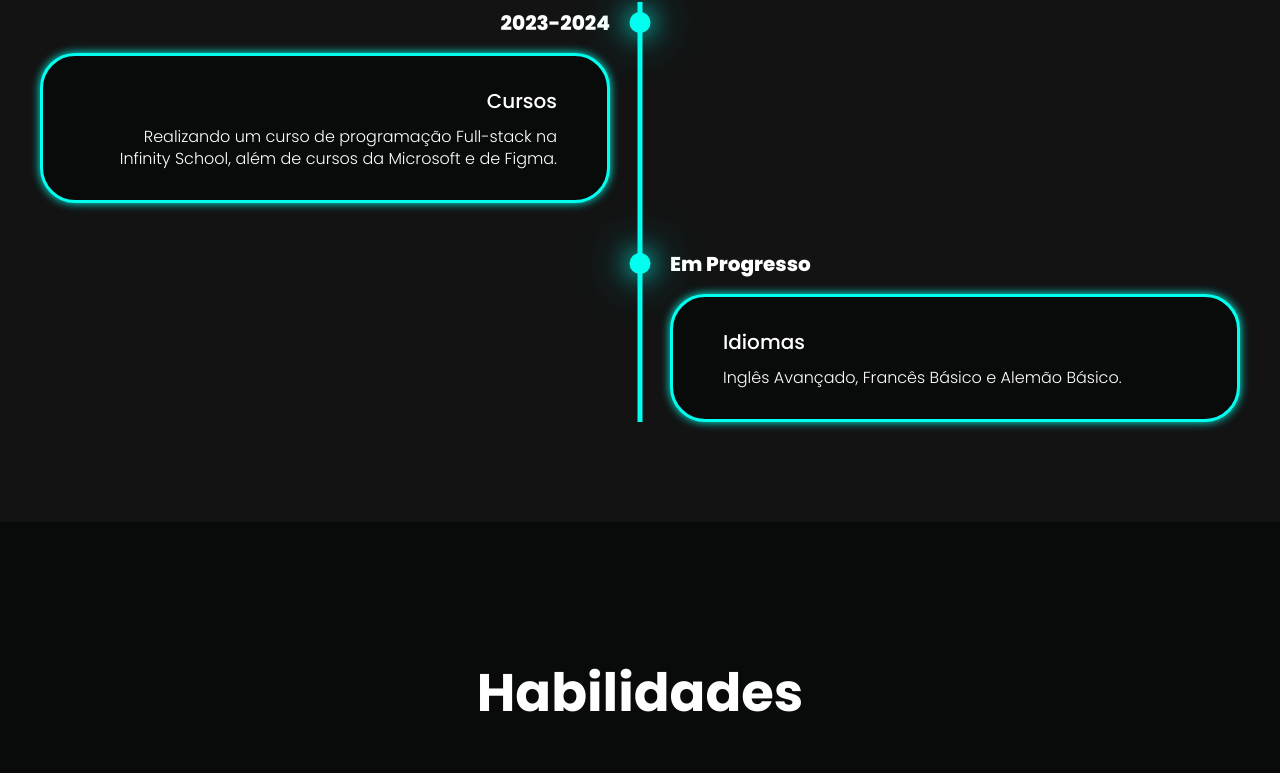
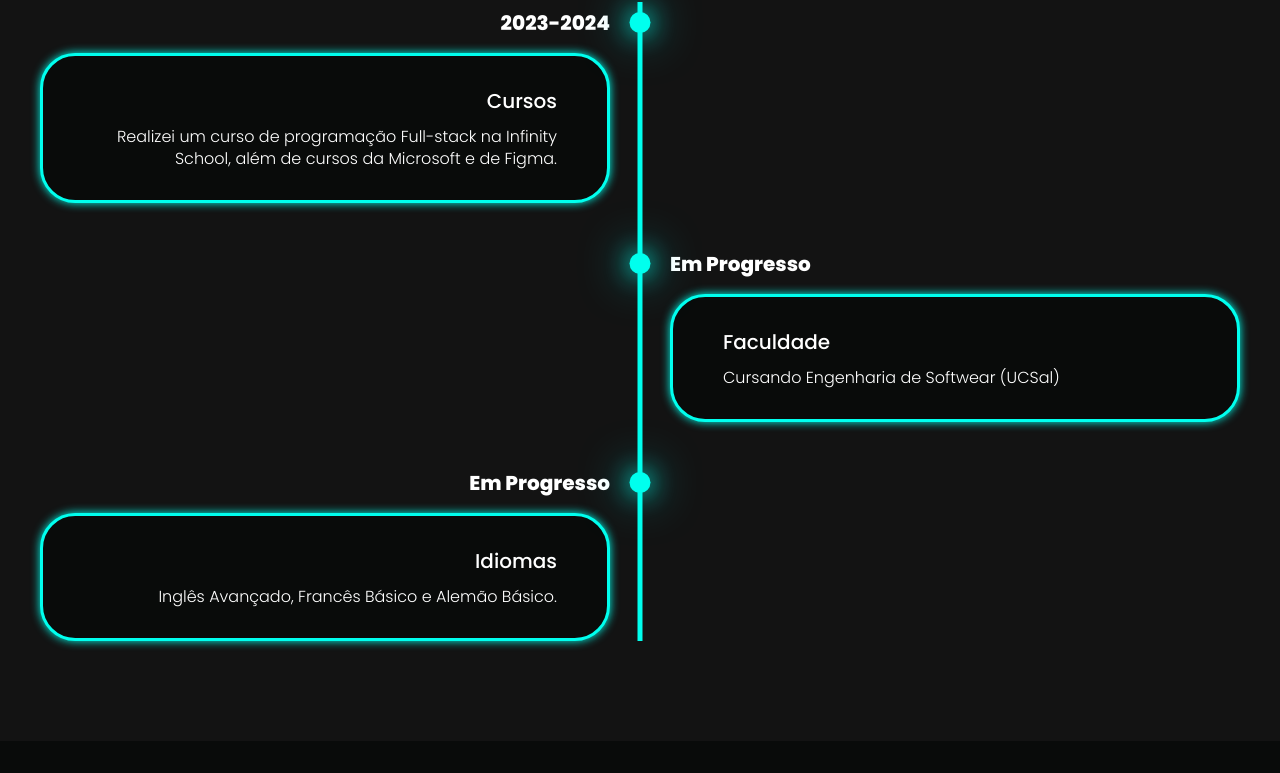
Before and after one commit to Uchoacode/Portifoliourianuchoa, a plain HTML site: page index.html in a window 1280 px wide. Shown: the part 1079-1852 px from the top of the page. Drawn offline with nearby package versions, Linux system fonts and the light colour scheme.

Commit message:
index.html

```diff
--- a/index.html
+++ b/index.html
@@ -57,7 +57,17 @@
           <div class="timeline-date">2023-2024</div>
             <div class="timeline-content">
               <h3>Cursos</h3>
-              <p>Realizando um curso de programação Full-stack na Infinity School, além de cursos da Microsoft e de Figma.</p>
+              <p>Realizei um curso de programação Full-stack na Infinity School, além de cursos da Microsoft e de Figma.</p>
+            </div>
+
+      </div>
+
+      <div class="timeline-item">
+        <div class="timeline-dot"></div>
+          <div class="timeline-date">Em Progresso</div>
+            <div class="timeline-content">
+              <h3>Faculdade</h3>
+              <p>Cursando Engenharia de Softwear (UCSal)</p>
             </div>
 
       </div>
```
